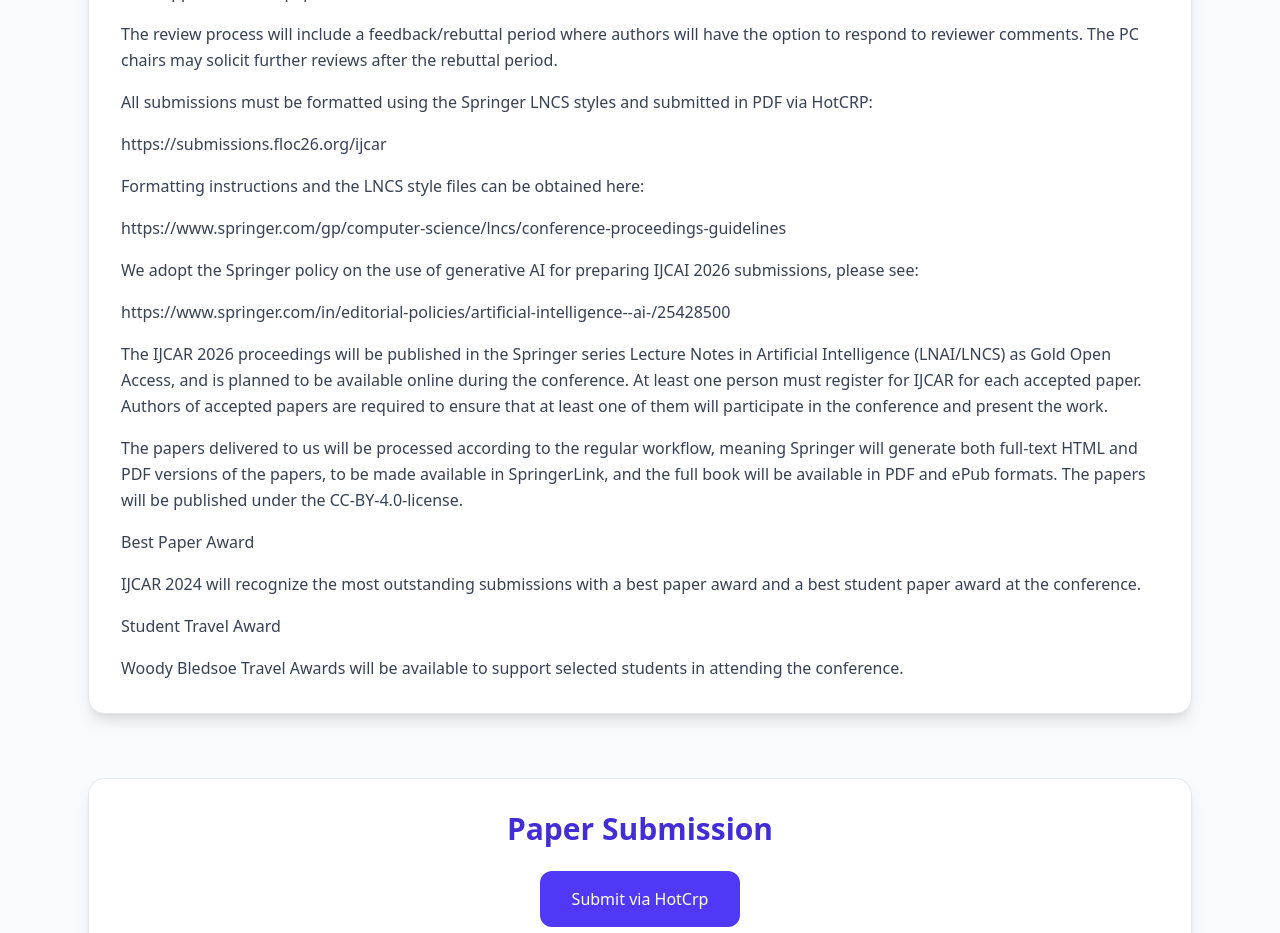
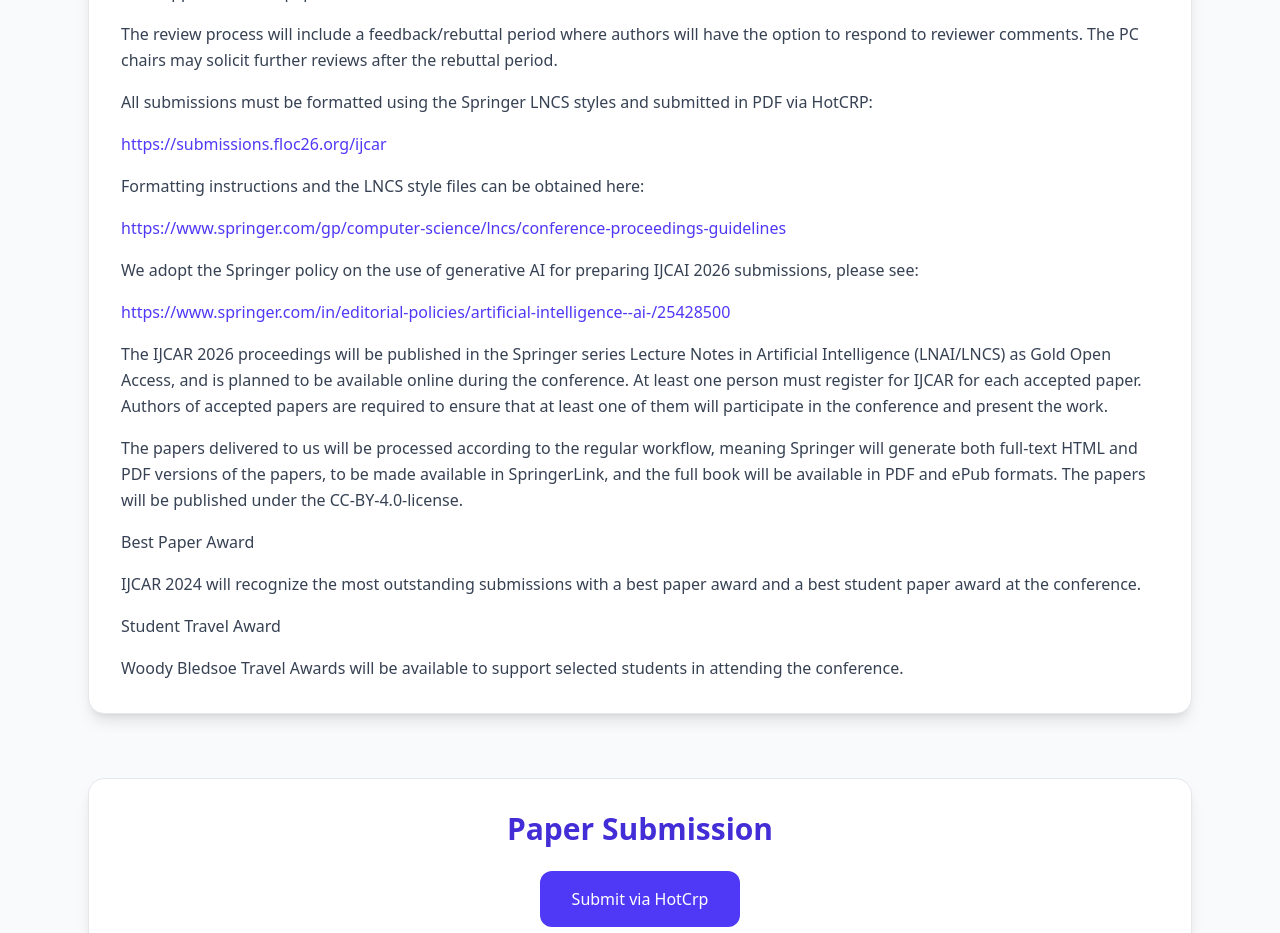
Before and after one commit to nunoplopes/floc26website, a React (Vite) app: page /ijcar in a window 1280 px wide. Shown: the part 2400-3333 px from the top of the page. Built offline with nearby package versions, Linux system fonts and the light colour scheme.

Commit message:
beautify IJCAR page

```diff
--- a/src/pages/IJCAR.jsx
+++ b/src/pages/IJCAR.jsx
@@ -48,7 +48,7 @@ const IJCAR = () => {
               The{" "}
               <a href="https://ijcar.org" className="text-indigo-600 hover:underline">
                 International Joint Conference on Automated Reasoning (IJCAR)
-              </a>
+              </a>{" "}
               is the premier international venue on all aspects of automated reasoning. It is held
               biannually as a merger of leading events in automated reasoning:
             </p>
@@ -154,13 +154,19 @@ const IJCAR = () => {
               via HotCRP:
             </p>
             <p>
-              <a href="https://submissions.floc26.org/ijcar">
+              <a
+                href="https://submissions.floc26.org/ijcar"
+                className="text-indigo-600 hover:underline"
+              >
                 https://submissions.floc26.org/ijcar
               </a>
             </p>
             <p>Formatting instructions and the LNCS style files can be obtained here:</p>
             <p>
-              <a href="https://www.springer.com/gp/computer-science/lncs/conference-proceedings-guidelines">
+              <a
+                href="https://www.springer.com/gp/computer-science/lncs/conference-proceedings-guidelines"
+                className="text-indigo-600 hover:underline"
+              >
                 https://www.springer.com/gp/computer-science/lncs/conference-proceedings-guidelines
               </a>
             </p>
@@ -169,7 +175,10 @@ const IJCAR = () => {
               submissions, please see:
             </p>
             <p>
-              <a href="https://www.springer.com/in/editorial-policies/artificial-intelligence--ai-/25428500">
+              <a
+                href="https://www.springer.com/in/editorial-policies/artificial-intelligence--ai-/25428500"
+                className="text-indigo-600 hover:underline"
+              >
                 https://www.springer.com/in/editorial-policies/artificial-intelligence--ai-/25428500
               </a>
             </p>
```
